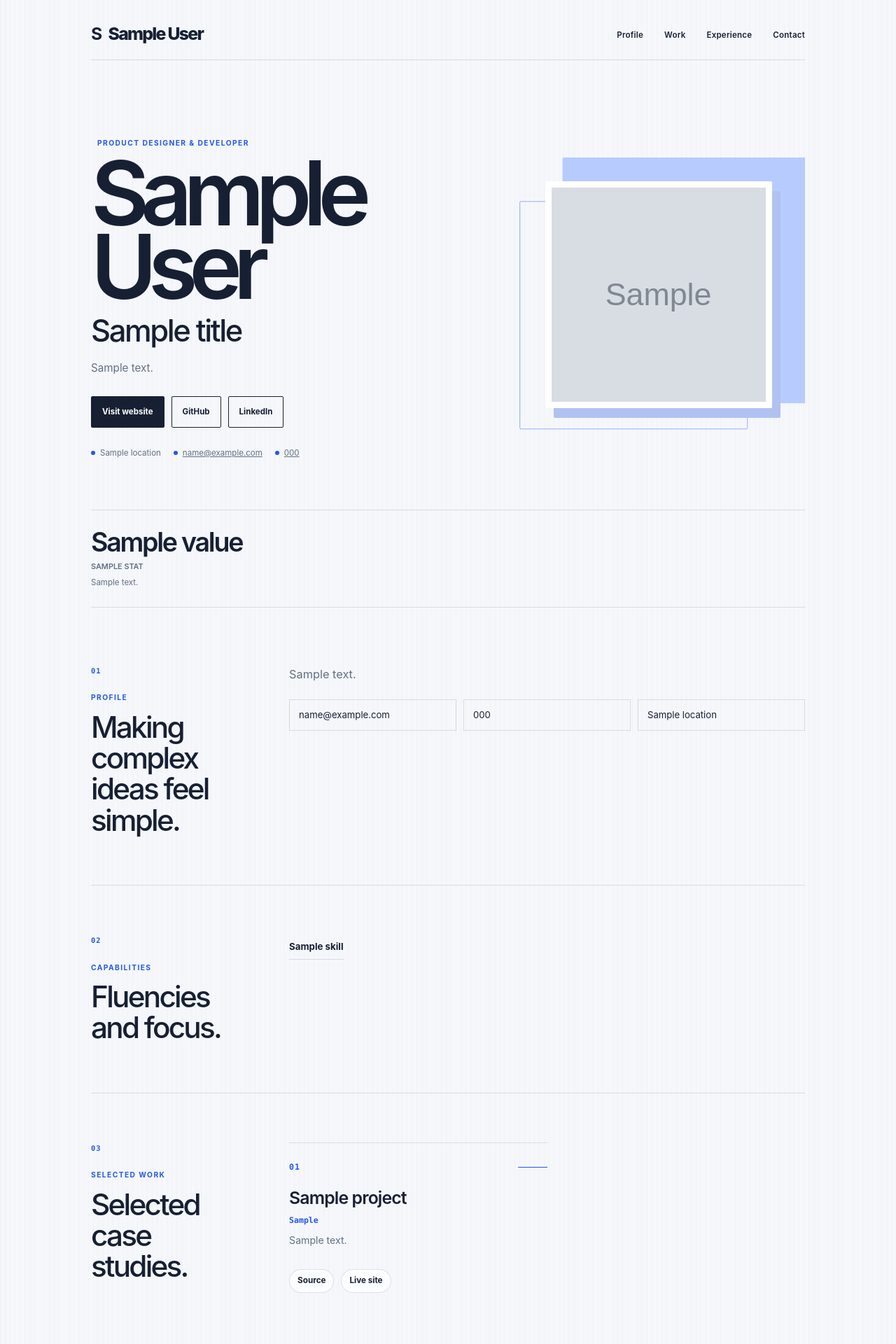
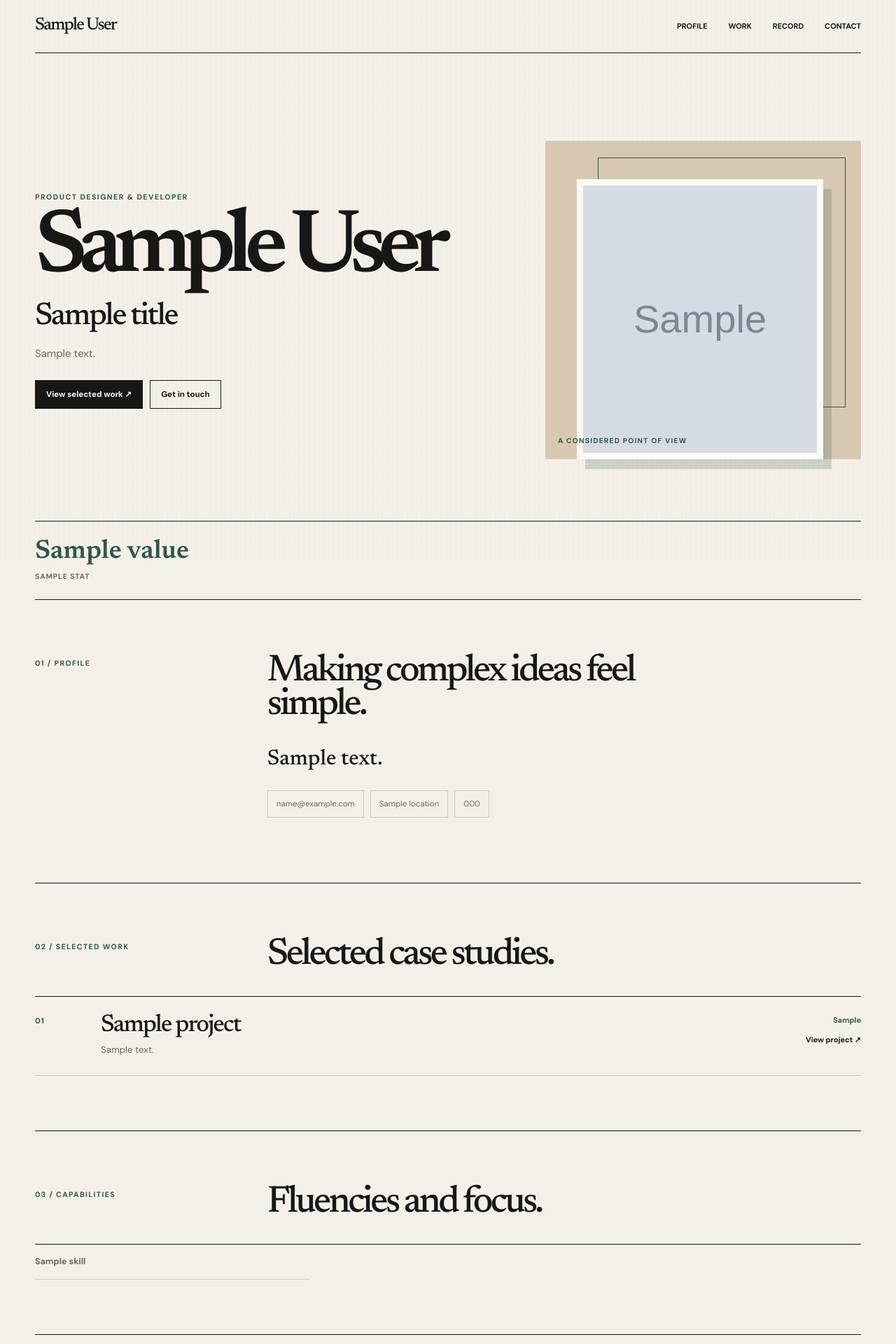
Before and after one commit to AdeelMalik22/portfolio_manager, a Django app: template templates/portfolio_templates/template_editorial_linen.html in a window 1280 px wide. Shown: the top 1920 px of the page at 70% size. Run offline with Django 5.2, Linux system fonts and the light colour scheme; the template is opened without the code that fills it: most values are stand-ins (such as "Sample title", 1, 10 or a date in 2020); grey boxes marked "Sample" are stand-in pictures.

Commit message:
refactor(theme): make editorial linen structurally independent

```diff
--- a/templates/portfolio_templates/template_editorial_linen.html
+++ b/templates/portfolio_templates/template_editorial_linen.html
@@ -1,304 +1,110 @@
-{% extends "portfolio_templates/_portfolio_base.html" %}
-
-{% block title %}{{ full_name }} — Editorial Linen Portfolio{% endblock %}
-{% block font %}<link rel="preconnect" href="https://fonts.googleapis.com"><link rel="preconnect" href="https://fonts.gstatic.com" crossorigin><link href="https://fonts.googleapis.com/css2?family=DM+Sans:wght@400;500;600;700&family=Newsreader:opsz,wght@6..72,500;6..72,600;6..72,700&display=swap" rel="stylesheet">{% endblock %}
-{% block body_class %}template-editorial-linen layout-editorial{% endblock %}
-{% block eyebrow %}Product designer &amp; developer{% endblock %}
-{% block portrait_label %}Designing with{% endblock %}
-{% block portrait_value %}clarity and care{% endblock %}
-{% block about_heading %}Making complex ideas feel simple.{% endblock %}
-{% block skills_heading %}Fluencies and focus.{% endblock %}
-{% block projects_heading %}Selected case studies.{% endblock %}
-{% block experience_heading %}A considered professional record.{% endblock %}
-{% block education_heading %}Foundations for better work.{% endblock %}
-{% block contact_heading %}Have a thoughtful project in mind?{% endblock %}
-{% block contact_copy %}I help ambitious teams turn difficult problems into clear, useful, and beautifully made digital products.{% endblock %}
-{% block footer_mark %}EDITORIAL — linen edition{% endblock %}
-
-{% block theme %}
-<style>
-    :root {
-        --page: #f4f0e8;
-        --surface: #fbfaf6;
-        --surface-alt: #eee9df;
-        --ink: #171716;
-        --muted: #68675f;
-        --line: rgba(23, 23, 22, .17);
-        --brand: #2f5748;
-        --brand-strong: #1d3f32;
-        --accent: #d7c9b1;
-        --accent-ink: #2f5748;
-        --display: "Newsreader", Georgia, serif;
-        --body: "DM Sans", ui-sans-serif, system-ui, sans-serif;
-        --mono: "DM Sans", ui-sans-serif, system-ui, sans-serif;
-        --radius: 0;
-        --shadow: 0 18px 42px rgba(44, 39, 28, .07);
-        --page-width: 1160px;
-    }
-
-    body.template-editorial-linen {
-        background:
-            linear-gradient(90deg, rgba(63, 55, 40, .025) 1px, transparent 1px),
-            var(--page);
-        background-size: 7px 7px;
-    }
-
-    body.template-editorial-linen::before,
-    body.template-editorial-linen::after { display: none; }
-
-    .template-editorial-linen .portfolio-page { padding-top: 12px; }
-
-    .template-editorial-linen .portfolio-nav {
-        min-height: 74px;
-        margin-bottom: 0;
-        padding: 15px 0;
-        border-width: 0 0 1px;
-        border-radius: 0;
-        background: transparent;
-        box-shadow: none;
-        backdrop-filter: none;
-    }
-
-    .template-editorial-linen .brand {
-        font-family: var(--display);
-        font-size: 1.55rem;
-        letter-spacing: -.07em;
-    }
-
-    .template-editorial-linen .brand-mark {
-        width: auto;
-        height: auto;
-        color: var(--ink);
-        border-radius: 0;
-        background: transparent;
-        font-family: var(--display);
-        font-size: 1.55rem;
-    }
-
-    .template-editorial-linen .nav-links { gap: clamp(12px, 3vw, 30px); }
-    .template-editorial-linen .nav-links a { color: var(--ink); font-size: .72rem; font-weight: 600; }
-    .template-editorial-linen .nav-links a:hover,
-    .template-editorial-linen .nav-links a:focus-visible { color: var(--brand); }
-
-    .template-editorial-linen .hero {
-        grid-template-columns: minmax(0, 1.1fr) minmax(280px, .9fr);
-        gap: clamp(30px, 7vw, 92px);
-        min-height: 560px;
-        margin-bottom: 0;
-        padding: clamp(52px, 8vw, 100px) 0 72px;
-        border-width: 0 0 1px;
-        border-radius: 0;
-        background: transparent;
-        box-shadow: none;
-    }
-
-    .template-editorial-linen .hero::before { display: none; }
-
-    .template-editorial-linen .eyebrow,
-    .template-editorial-linen .section-kicker {
-        color: var(--brand);
-        font-family: var(--body);
-        font-size: .64rem;
-        letter-spacing: .14em;
-    }
-
-    .template-editorial-linen .eyebrow::before { width: 0; height: 0; }
-
-    .template-editorial-linen .hero h1 {
-        max-width: 700px;
-        margin-bottom: 17px;
-        color: var(--ink);
-        font-size: clamp(4.2rem, 10vw, 8.8rem);
-        font-weight: 600;
-        letter-spacing: -.095em;
-        line-height: .82;
-    }
-
-    .template-editorial-linen .hero-role {
-        max-width: 520px;
-        margin-bottom: 20px;
-        color: var(--ink);
-        font-family: var(--display);
-        font-size: clamp(1.65rem, 3.4vw, 2.8rem);
-        font-weight: 500;
-        letter-spacing: -.055em;
-        line-height: .98;
-    }
-
-    .template-editorial-linen .hero-intro {
-        max-width: 500px;
-        color: var(--muted);
-        font-size: .95rem;
-    }
-
-    .template-editorial-linen .button {
-        min-height: 45px;
-        border-color: var(--ink);
-        border-radius: 2px;
-        background: transparent;
-        color: var(--ink);
-        font-size: .72rem;
-        box-shadow: none;
-    }
-
-    .template-editorial-linen .button-primary {
-        border-color: var(--ink);
-        background: var(--ink);
-        color: var(--surface);
-    }
-
-    .template-editorial-linen .button:hover,
-    .template-editorial-linen .button:focus-visible,
-    .template-editorial-linen .button-primary:hover,
-    .template-editorial-linen .button-primary:focus-visible {
-        border-color: var(--brand);
-        background: var(--brand);
-        color: var(--surface);
-        transform: none;
-    }
-
-    .template-editorial-linen .hero-meta {
-        margin-top: 27px;
-        color: var(--muted);
-        font-size: .72rem;
-    }
-
-    .template-editorial-linen .hero-meta li::before { background: var(--brand); }
-
-    .template-editorial-linen .portrait-frame {
-        width: min(100%, 390px);
-        aspect-ratio: .84;
-    }
-
-    .template-editorial-linen .portrait-frame::before {
-        width: 90%;
-        border-radius: 2px;
-        background: var(--accent);
-        opacity: .8;
-        transform: translate(11%, -6%);
-    }
-
-    .template-editorial-linen .portrait-frame::after {
-        width: 83%;
-        border: 1px solid var(--brand);
-        border-radius: 2px;
-        opacity: .45;
-        transform: translate(-11%, 9%);
-    }
-
-    .template-editorial-linen .portrait-image,
-    .template-editorial-linen .portrait-monogram {
-        width: 83%;
-        border: 9px solid var(--surface);
-        border-radius: 2px;
-        box-shadow: 12px 14px 0 var(--accent);
-    }
-
-    .template-editorial-linen .portrait-image { filter: saturate(.72) contrast(1.02); }
-    .template-editorial-linen .portrait-monogram { background: var(--brand); color: var(--surface); }
-
-    .template-editorial-linen .stats-strip {
-        grid-template-columns: repeat(4, minmax(0, 1fr));
-        gap: 0;
-        margin: 0 0 12px;
-        border-bottom: 1px solid var(--line);
-    }
-
-    .template-editorial-linen .stat-item {
-        padding: 27px 18px 25px 0;
-        border-width: 0 1px 0 0;
-        border-radius: 0;
-        background: transparent;
-    }
-
-    .template-editorial-linen .stat-item:not(:first-child) { padding-left: 18px; }
-    .template-editorial-linen .stat-item:last-child { border-right: 0; }
-    .template-editorial-linen .stat-item strong { color: var(--ink); font-family: var(--display); font-size: 2.35rem; font-weight: 600; }
-    .template-editorial-linen .stat-item span { margin-top: 7px; color: var(--muted); font-size: .68rem; font-weight: 600; text-transform: uppercase; }
-
-    .template-editorial-linen .portfolio-content { gap: 0; }
-
-    .template-editorial-linen .section {
-        grid-template-columns: minmax(150px, .28fr) minmax(0, 1fr);
-        gap: clamp(25px, 6vw, 86px);
-        padding: 70px 0;
-        border-width: 0 0 1px;
-        border-radius: 0;
-        background: transparent;
-        box-shadow: none;
-    }
-
-    .template-editorial-linen .section-number { color: var(--brand); font-size: .65rem; }
-    .template-editorial-linen .section-heading h2 { font-size: clamp(1.8rem, 3.3vw, 3.1rem); font-weight: 500; letter-spacing: -.065em; }
-    .template-editorial-linen .about-copy { color: var(--muted); font-size: 1.02rem; }
-    .template-editorial-linen .contact-facts a,
-    .template-editorial-linen .contact-facts span { border-radius: 0; background: transparent; color: var(--ink); }
-
-    .template-editorial-linen .skill {
-        min-height: 0;
-        padding: 7px 0;
-        border-width: 0 0 1px;
-        border-radius: 0;
-        background: transparent;
-        font-size: .83rem;
-    }
-
-    .template-editorial-linen .skill::before { display: none; }
-
-    .template-editorial-linen .project-grid { gap: 0; }
-
-    .template-editorial-linen .project-card {
-        min-height: 240px;
-        padding: 25px 0;
-        border-width: 1px 0 0;
-        border-radius: 0;
-        background: transparent;
-    }
-
-    .template-editorial-linen .project-card:hover { border-color: var(--brand); background: transparent; box-shadow: none; transform: none; }
-    .template-editorial-linen .project-number,
-    .template-editorial-linen .project-tech { color: var(--brand); }
-    .template-editorial-linen .project-card h3 { font-family: var(--display); font-size: 1.55rem; font-weight: 600; }
-    .template-editorial-linen .project-description { color: var(--muted); }
-    .template-editorial-linen .project-rule { height: 1px; background: var(--brand); }
-
-    .template-editorial-linen .timeline-item {
-        padding: 20px 0;
-        border-width: 1px 0 0;
-        border-radius: 0;
-        background: transparent;
-    }
-
-    .template-editorial-linen .timeline-item::before { display: none; }
-    .template-editorial-linen .timeline-date { color: var(--brand); }
-    .template-editorial-linen .timeline-subtitle { color: var(--muted); }
-    .template-editorial-linen .timeline-copy { color: var(--muted); }
-
-    .template-editorial-linen .contact-section {
-        margin-top: 70px;
-        padding: 48px 0;
-        border-width: 1px 0;
-        border-radius: 0;
-        background: transparent;
-        box-shadow: none;
-    }
-
-    .template-editorial-linen .contact-section h2 { font-family: var(--display); font-size: clamp(2.1rem, 4.5vw, 4rem); font-weight: 500; }
-    .template-editorial-linen .contact-section .social-links { justify-content: flex-start; }
-    .template-editorial-linen .social-link { border-radius: 0; background: transparent; color: var(--ink); }
-    .template-editorial-linen .social-link:hover,
-    .template-editorial-linen .social-link:focus-visible { background: var(--brand); color: var(--surface); transform: none; }
-    .template-editorial-linen .portfolio-footer { padding-top: 24px; }
-    .template-editorial-linen .footer-mark { color: var(--brand); font-family: var(--display); font-size: 1rem; }
-
-    @media (max-width: 760px) {
-        .template-editorial-linen .hero { grid-template-columns: 1fr; padding-top: 58px; }
-        .template-editorial-linen .hero-visual { order: -1; justify-items: center; }
-        .template-editorial-linen .stats-strip { grid-template-columns: repeat(2, minmax(0, 1fr)); }
-        .template-editorial-linen .stat-item:nth-child(3) { padding-left: 0; border-top: 1px solid var(--line); }
-        .template-editorial-linen .stat-item:nth-child(4) { border-top: 1px solid var(--line); }
-        .template-editorial-linen .section { padding: 48px 0; }
-        .template-editorial-linen .contact-section { margin-top: 48px; }
-    }
-</style>
-{% endblock %}
+<!doctype html>
+<html lang="en">
+<head>
+    <meta charset="utf-8">
+    <meta name="viewport" content="width=device-width, initial-scale=1">
+    <meta name="description" content="{{ full_name }} — {{ title }} portfolio">
+    <title>{{ full_name }} — Editorial Linen Portfolio</title>
+    <link rel="preconnect" href="https://fonts.googleapis.com">
+    <link rel="preconnect" href="https://fonts.gstatic.com" crossorigin>
+    <link href="https://fonts.googleapis.com/css2?family=DM+Sans:wght@400;500;600;700&family=Newsreader:opsz,wght@6..72,500;6..72,600;6..72,700&display=swap" rel="stylesheet">
+    <style>
+        :root { --paper:#f4f0e8; --card:#fbfaf6; --ink:#171716; --muted:#68675f; --line:rgba(23,23,22,.17); --olive:#2f5748; --clay:#d7c9b1; --display:"Newsreader",Georgia,serif; --body:"DM Sans",sans-serif; }
+        * { box-sizing:border-box; }
+        html { scroll-behavior:smooth; }
+        body { min-width:320px; margin:0; background:var(--paper); color:var(--ink); font:15px/1.65 var(--body); }
+        body::before { position:fixed; z-index:-1; inset:0; background:linear-gradient(90deg,rgba(63,55,40,.025) 1px,transparent 1px); background-size:7px 7px; content:""; }
+        a { color:inherit; }
+        img { display:block; max-width:100%; }
+        .linen-page { width:min(1180px,calc(100% - 48px)); margin:auto; }
+        .linen-nav { display:flex; align-items:center; justify-content:space-between; min-height:76px; border-bottom:1px solid var(--ink); }
+        .linen-brand { color:var(--ink); font-family:var(--display); font-size:1.55rem; letter-spacing:-.07em; text-decoration:none; }
+        .linen-nav-links { display:flex; gap:clamp(13px,3vw,30px); }
+        .linen-nav-links a { color:var(--ink); font-size:.68rem; font-weight:700; text-decoration:none; text-transform:uppercase; }
+        .linen-nav-links a:hover { color:var(--olive); }
+        .linen-hero { display:grid; grid-template-columns:minmax(0,1fr) minmax(280px,.72fr); gap:clamp(36px,8vw,105px); align-items:center; padding:clamp(62px,10vw,125px) 0 88px; border-bottom:1px solid var(--ink); }
+        .linen-eyebrow { margin:0 0 16px; color:var(--olive); font-size:.66rem; font-weight:800; letter-spacing:.14em; text-transform:uppercase; }
+        .linen-hero h1 { max-width:760px; margin:0; font-family:var(--display); font-size:clamp(4rem,10vw,9rem); font-weight:600; letter-spacing:-.095em; line-height:.8; }
+        .linen-hero-role { max-width:520px; margin:22px 0 0; font-family:var(--display); font-size:clamp(1.7rem,3.5vw,3rem); letter-spacing:-.055em; line-height:.98; }
+        .linen-hero-copy { max-width:500px; margin:19px 0 0; color:var(--muted); }
+        .linen-actions { display:flex; flex-wrap:wrap; gap:10px; margin-top:25px; }
+        .linen-actions a { padding:10px 15px; border:1px solid var(--ink); font-size:.72rem; font-weight:700; text-decoration:none; }
+        .linen-actions a:first-child { background:var(--ink); color:var(--card); }
+        .linen-actions a:hover { border-color:var(--olive); background:var(--olive); color:var(--card); }
+        .linen-portrait { position:relative; min-height:455px; background:var(--clay); }
+        .linen-portrait::before { position:absolute; inset:24px 22px auto auto; width:78%; height:78%; border:1px solid var(--olive); content:""; }
+        .linen-portrait img, .linen-monogram { position:absolute; right:12%; bottom:0; width:78%; height:88%; object-fit:cover; border:9px solid var(--card); box-shadow:12px 14px 0 rgba(47,87,72,.2); }
+        .linen-monogram { display:grid; place-items:center; background:var(--olive); color:var(--card); font-family:var(--display); font-size:8rem; }
+        .linen-caption { position:absolute; left:18px; bottom:17px; color:var(--olive); font-size:.64rem; font-weight:800; letter-spacing:.12em; text-transform:uppercase; }
+        .linen-stats { display:grid; grid-template-columns:repeat(4,1fr); border-bottom:1px solid var(--ink); }
+        .linen-stat { padding:25px 16px 24px 0; border-right:1px solid var(--line); }
+        .linen-stat + .linen-stat { padding-left:16px; }
+        .linen-stat:last-child { border-right:0; }
+        .linen-stat strong { display:block; color:var(--olive); font-family:var(--display); font-size:2.35rem; font-weight:600; line-height:1; }
+        .linen-stat span { display:block; margin-top:7px; color:var(--muted); font-size:.66rem; font-weight:700; letter-spacing:.08em; text-transform:uppercase; }
+        .linen-section { padding:78px 0; border-bottom:1px solid var(--ink); }
+        .linen-section-header { display:grid; grid-template-columns:.35fr 1fr; gap:35px; align-items:start; margin-bottom:35px; }
+        .linen-section-header p { margin:4px 0 0; color:var(--olive); font-size:.66rem; font-weight:800; letter-spacing:.13em; text-transform:uppercase; }
+        .linen-section-header h2 { max-width:650px; margin:0; font-family:var(--display); font-size:clamp(2.1rem,4.2vw,4.2rem); font-weight:500; letter-spacing:-.07em; line-height:.9; }
+        .linen-about { display:grid; grid-template-columns:.35fr 1fr; gap:35px; }
+        .linen-about-copy { max-width:710px; margin:0; font-family:var(--display); font-size:clamp(1.35rem,2.4vw,2.1rem); line-height:1.2; }
+        .linen-facts { display:flex; flex-wrap:wrap; gap:9px; margin-top:25px; padding:0; list-style:none; }
+        .linen-facts li { padding:9px 12px; border:1px solid var(--line); color:var(--muted); font-size:.72rem; }
+        .linen-projects { display:grid; gap:0; border-top:1px solid var(--ink); }
+        .linen-project { display:grid; grid-template-columns:72px minmax(0,1fr) 190px; gap:22px; align-items:start; padding:25px 0; border-bottom:1px solid var(--line); }
+        .linen-project-index { color:var(--olive); font-size:.69rem; font-weight:800; letter-spacing:.1em; }
+        .linen-project h3 { margin:0 0 7px; font-family:var(--display); font-size:clamp(1.5rem,2.7vw,2.45rem); font-weight:500; letter-spacing:-.05em; line-height:.95; }
+        .linen-project p { margin:0; color:var(--muted); font-size:.83rem; }
+        .linen-project-aside { color:var(--olive); font-size:.68rem; font-weight:700; text-align:right; }
+        .linen-project-aside a { display:block; margin-top:10px; color:var(--ink); text-decoration:none; }
+        .linen-skills { display:grid; grid-template-columns:repeat(3,1fr); border-top:1px solid var(--ink); }
+        .linen-skill { padding:14px 0; border-bottom:1px solid var(--line); color:var(--muted); font-size:.78rem; font-weight:700; }
+        .linen-skill:nth-child(3n+2), .linen-skill:nth-child(3n+3) { padding-left:18px; border-left:1px solid var(--line); }
+        .linen-records { display:grid; grid-template-columns:1fr 1fr; gap:55px; }
+        .linen-record-group h3 { margin:0 0 13px; color:var(--olive); font-size:.66rem; letter-spacing:.12em; text-transform:uppercase; }
+        .linen-record { display:grid; grid-template-columns:110px 1fr; gap:15px; padding:15px 0; border-top:1px solid var(--line); }
+        .linen-record time { color:var(--olive); font-size:.68rem; font-weight:700; }
+        .linen-record h4 { margin:0; font-family:var(--display); font-size:1.28rem; font-weight:500; line-height:1.05; }
+        .linen-record p { margin:4px 0 0; color:var(--muted); font-size:.77rem; }
+        .linen-contact { display:grid; grid-template-columns:.7fr 1fr; gap:38px; align-items:end; padding:82px 0; }
+        .linen-contact h2 { margin:0; font-family:var(--display); font-size:clamp(2.5rem,5vw,5rem); font-weight:500; letter-spacing:-.07em; line-height:.85; }
+        .linen-contact p { max-width:470px; margin:0 0 18px; color:var(--muted); }
+        .linen-contact a { display:inline-block; padding:12px 16px; background:var(--ink); color:var(--card); font-size:.72rem; font-weight:700; text-decoration:none; }
+        .linen-footer { display:flex; justify-content:space-between; gap:20px; padding:24px 0 30px; border-top:1px solid var(--ink); color:var(--muted); font-size:.7rem; }
+        .linen-footer strong { color:var(--olive); font-family:var(--display); font-size:1rem; }
+        @media(max-width:760px) {
+            .linen-page { width:min(100% - 28px,1180px); }
+            .linen-nav-links a:nth-child(n+3) { display:none; }
+            .linen-hero, .linen-about, .linen-records, .linen-contact { grid-template-columns:1fr; gap:30px; }
+            .linen-hero { padding:62px 0 58px; }
+            .linen-portrait { min-height:340px; }
+            .linen-stats { grid-template-columns:repeat(2,1fr); }
+            .linen-stat:nth-child(3), .linen-stat:nth-child(4) { border-top:1px solid var(--line); }
+            .linen-stat:nth-child(3) { padding-left:0; }
+            .linen-section { padding:58px 0; }
+            .linen-section-header { grid-template-columns:1fr; gap:10px; }
+            .linen-project { grid-template-columns:45px 1fr; gap:14px; }
+            .linen-project-aside { grid-column:2; text-align:left; }
+            .linen-skills { grid-template-columns:repeat(2,1fr); }
+            .linen-skill:nth-child(3n+2), .linen-skill:nth-child(3n+3) { padding-left:0; border-left:0; }
+            .linen-skill:nth-child(even) { padding-left:15px; border-left:1px solid var(--line); }
+            .linen-footer { flex-direction:column; }
+        }
+    </style>
+</head>
+<body class="template-editorial-linen">
+    <div class="linen-page">
+        <nav class="linen-nav"><a class="linen-brand" href="#top">{{ full_name }}</a><div class="linen-nav-links"><a href="#about">Profile</a><a href="#work">Work</a><a href="#record">Record</a>{% if email %}<a href="mailto:{{ email }}">Contact</a>{% endif %}</div></nav>
+        <main id="top">
+            <header class="linen-hero"><div><p class="linen-eyebrow">Product designer &amp; developer</p><h1>{{ full_name }}</h1><p class="linen-hero-role">{{ title }}</p><p class="linen-hero-copy">{{ bio }}</p><div class="linen-actions">{% if portfolio_website %}<a href="{{ portfolio_website }}" target="_blank" rel="noopener noreferrer">View selected work ↗</a>{% endif %}{% if email %}<a href="mailto:{{ email }}">Get in touch</a>{% endif %}</div></div><div class="linen-portrait">{% if profile_image_base64 %}<img src="{{ profile_image_base64 }}" alt="Portrait of {{ full_name }}">{% else %}<div class="linen-monogram" aria-hidden="true">{{ full_name|slice:":1" }}</div>{% endif %}<span class="linen-caption">A considered point of view</span></div></header>
+            {% if stats %}<section class="linen-stats" aria-label="Portfolio highlights">{% for stat in stats %}<div class="linen-stat"><strong>{{ stat.value }}</strong><span>{{ stat.label }}</span></div>{% endfor %}</section>{% endif %}
+            <section id="about" class="linen-section"><div class="linen-section-header"><p>01 / Profile</p><h2>Making complex ideas feel simple.</h2></div><div class="linen-about"><span></span><div><p class="linen-about-copy">{{ bio }}</p><ul class="linen-facts">{% if email %}<li>{{ email }}</li>{% endif %}{% if location %}<li>{{ location }}</li>{% endif %}{% if phone %}<li>{{ phone }}</li>{% endif %}</ul></div></div></section>
+            {% if projects %}<section id="work" class="linen-section"><div class="linen-section-header"><p>02 / Selected work</p><h2>Selected case studies.</h2></div><div class="linen-projects">{% for project in projects %}<article class="linen-project"><span class="linen-project-index">0{{ forloop.counter }}</span><div><h3>{{ project.title }}</h3>{% if project.description %}<p>{{ project.description }}</p>{% endif %}</div><div class="linen-project-aside">{{ project.tech_stack|default:"Independent project" }}{% if project.live_link %}<a href="{{ project.live_link }}" target="_blank" rel="noopener noreferrer">View project ↗</a>{% endif %}</div></article>{% endfor %}</div></section>{% endif %}
+            {% if skills %}<section class="linen-section"><div class="linen-section-header"><p>03 / Capabilities</p><h2>Fluencies and focus.</h2></div><div class="linen-skills">{% for skill in skills %}<span class="linen-skill">{{ skill }}</span>{% endfor %}</div></section>{% endif %}
+            {% if experience or education %}<section id="record" class="linen-section"><div class="linen-section-header"><p>04 / Professional record</p><h2>Experience and education.</h2></div><div class="linen-records">{% if experience %}<div class="linen-record-group"><h3>Experience</h3>{% for exp in experience %}<article class="linen-record"><time>{{ exp.duration }}</time><div><h4>{{ exp.role }}{% if exp.company %} · {{ exp.company }}{% endif %}</h4>{% if exp.description %}<p>{{ exp.description }}</p>{% endif %}</div></article>{% endfor %}</div>{% endif %}{% if education %}<div class="linen-record-group"><h3>Education</h3>{% for edu in education %}<article class="linen-record"><time>{{ edu.year }}</time><div><h4>{{ edu.degree }}</h4><p>{{ edu.school }}</p></div></article>{% endfor %}</div>{% endif %}</div></section>{% endif %}
+            <section class="linen-contact"><h2>Have a thoughtful project in mind?</h2><div><p>I help ambitious teams turn difficult problems into clear, useful, and beautifully made digital products.</p>{% if email %}<a href="mailto:{{ email }}">Start a conversation ↗</a>{% endif %}</div></section>
+        </main>
+        <footer class="linen-footer"><span><strong>EDITORIAL LINEN</strong> / {{ full_name }}</span><span>© {% now "Y" %} · Considered work</span></footer>
+    </div>
+</body>
+</html>
```
